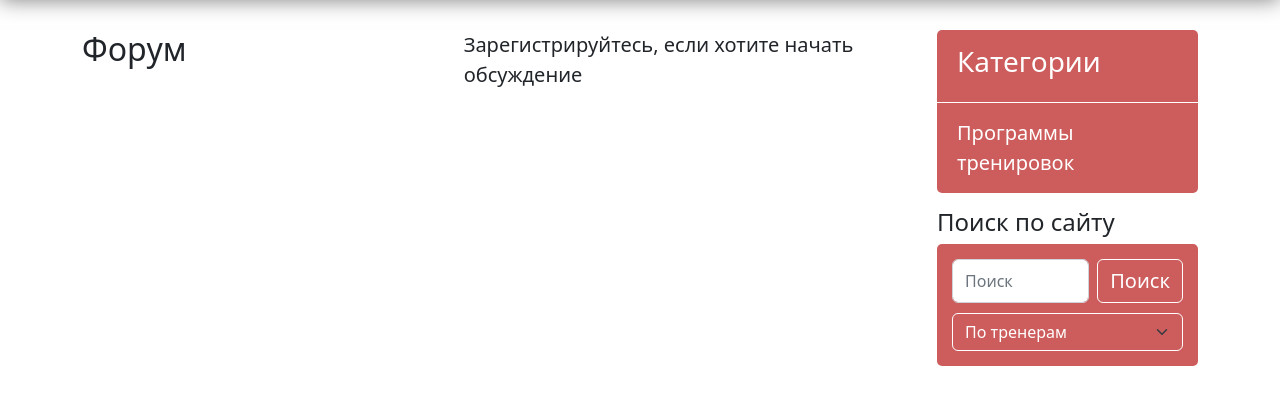
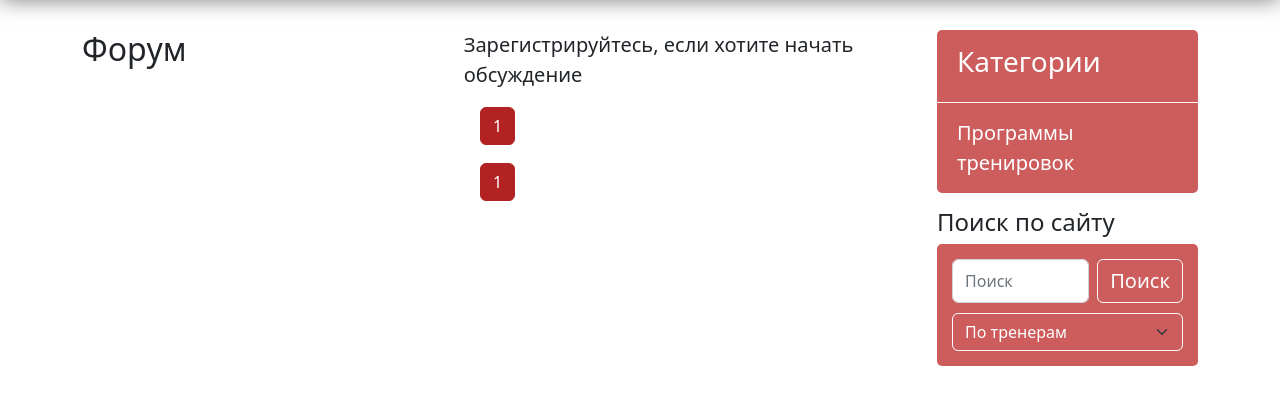
Before and after one commit to maxd2098/dym_site, a PHP site: page /gym_site/forum.php in a window 1280 px wide. Shown: the part 86-486 px from the top of the page. Run offline with PHP 8.4, Linux system fonts and the light colour scheme; data that the repository does not hold is empty; some libraries are stand-ins or nearby versions.

Commit message:
Added pagination

```diff
--- a/app/controllers/adminForum.php
+++ b/app/controllers/adminForum.php
@@ -2,7 +2,7 @@
 
 include_once SITE_ROOT . "/app/database/db.php";
 
-$topics = selectAllAndForForum('forum');
+//$topics = selectAllAndForForum('forum');
 
 // РЕДАКТИРОВАНИЕ ТЕМ ФОРУМА start
 
--- a/app/controllers/adminPrograms.php
+++ b/app/controllers/adminPrograms.php
@@ -2,7 +2,7 @@
 
 include_once SITE_ROOT . "/app/database/db.php";
 
-$programs = selectAllStatesForTrainer('programs', 'users');
+//$programs = selectAllStatesForTrainer('programs', 'users');
 
 // РЕДАКТИРОВАНИЕ СТАТЬИ В АДМИНКЕ start
 if ($_SERVER['REQUEST_METHOD'] == 'GET' && isset($_GET['edit_id'])) {
--- a/app/controllers/adminUsers.php
+++ b/app/controllers/adminUsers.php
@@ -2,7 +2,7 @@
 
 include SITE_ROOT . "/app/database/db.php";
 
-$users = selectAllAnd('users');
+//$users = selectAllAnd('users');
 
 $id = '';
 
--- a/app/controllers/forum.php
+++ b/app/controllers/forum.php
@@ -2,7 +2,7 @@
 
 include_once SITE_ROOT . "/app/database/db.php";
 
-$topics = selectAllAndForForum('forum');
+//$topics = selectAllAndForForum('forum');
 //che($topics);
 
 // СОЗДАНИЕ ТЕМЫ start
--- a/app/controllers/programs.php
+++ b/app/controllers/programs.php
@@ -4,7 +4,7 @@
 
 // ДОБАВЛЕНИЕ СТАТЬИ start
 
-$programs = selectAllStatesForTrainer('programs', 'users');
+//$programs = selectAllStatesForTrainer('programs', 'users');
 
 $title = '';
 $text = '';
--- a/assets/css/style.css
+++ b/assets/css/style.css
@@ -568,7 +568,29 @@
     font-style: italic;
 }
 
+/*
+    PAGINATION
+ */
 
+.pagination {
+    --bs-pagination-color: white;
+    --bs-pagination-hover-color: white;
+    --bs-pagination-bg: indianred;
+    --bs-pagination-hover-bg: firebrick;
+    --bs-pagination-focus-color: white;
+    --bs-pagination-focus-bg: firebrick;
+    --bs-pagination-active-bg: firebrick;
+    --bs-pagination-active-border-color: #dee2e6;
+    --bs-pagination-focus-box-shadow: 0 0 0 0.25rem rgba(178, 34, 34, 0.25);
+}
+
+.pagination li .main-page {
+    border: 1px solid firebrick;
+}
+
+.pagination .active {
+    border: 1px solid white;
+}
 
 
 /*
--- a/forum.php
+++ b/forum.php
@@ -19,8 +19,17 @@
 <!--HEADER start-->
 <?php
 
-include "pages/header.php";
+include SITE_ROOT . "/pages/header.php";
 include SITE_ROOT . "/app/controllers/forum.php";
+
+$page = isset($_GET['page']) ? $_GET['page'] : 1;
+$limit = 2;
+$offset = $limit * ($page - 1);
+$countPage = countTable('forum');
+$countPage = ceil($countPage['count'] / $limit);
+//che($countPage);
+
+$topics = selectAllForPage('forum', $limit, $offset);
 
 ?>
 <!--HEADER end-->
@@ -51,6 +60,11 @@
             </div>
 
             <div class="forum-cards">
+
+                <!--PAGINATION start-->
+                <?php include SITE_ROOT . "/pages/pagination.php"; ?>
+                <!--PAGINATION end-->
+
                 <?php foreach($topics as $topic): ?>
 
                 <a href="<?=BASE_URL . 'topic.php?id_topic=' . $topic['id_topic'] . '&email=' . $topic['email']; ?>">
@@ -77,6 +91,10 @@
                 </a>
 
                 <?php endforeach; ?>
+
+                <!--PAGINATION start-->
+                <?php include SITE_ROOT . "/pages/pagination.php"; ?>
+                <!--PAGINATION end-->
 
             </div>
 
--- /dev/null
+++ b/pages/pagination.php
@@ -0,0 +1,35 @@
+<nav aria-label="">
+    <ul class="pagination justify-content-center">
+        <?php if($page > 1): ?>
+            <li class="page-item">
+                <a class="page-link" href="?page=<?=$page - 1; ?>">Предыдущая</a>
+            </li>
+            <?php if($page > 2): ?>
+                <li class="page-item">
+                    <a class="page-link" href="?page=<?=$page - 2; ?>"><?=$page - 2; ?></a>
+                </li>
+            <?php endif; ?>
+            <li class="page-item">
+                <a class="page-link" href="?page=<?=$page - 1; ?>"><?=$page - 1; ?></a>
+            </li>
+        <?php endif; ?>
+
+        <li class="page-item active">
+            <a class="page-link main-page"><?=$page; ?></a>
+        </li>
+
+        <?php if($countPage > $page): ?>
+            <li class="page-item">
+                <a class="page-link" href="?page=<?=$page + 1; ?>"><?=$page + 1; ?></a>
+            </li>
+            <?php if($countPage - 1 > $page): ?>
+                <li class="page-item">
+                    <a class="page-link" href="?page=<?=$page + 2; ?>"><?=$page + 2; ?></a>
+                </li>
+            <?php endif; ?>
+            <li class="page-item">
+                <a class="page-link" href="?page=<?=$page + 1; ?>">Следующая</a>
+            </li>
+        <?php endif; ?>
+    </ul>
+</nav>
--- a/pages/sidebar.php
+++ b/pages/sidebar.php
@@ -26,7 +26,7 @@
         </ul>
     </div>
     <h4 class="title-search">Поиск по сайту</h4>
-    <form class="sidebar-search" action="<?=BASE_URL . 'search.php'?>" method="post">
+    <form class="sidebar-search" action="<?=BASE_URL . 'search.php'?>">
         <div class="d-flex">
             <input name="search" value="<?=isset($search) ? $search : ''; ?>" class="form-control me-2" type="search" placeholder="Поиск" aria-label="Поиск">
             <button name="button_search" class="btn" type="submit">Поиск</button>
--- a/photoEdit.php
+++ b/photoEdit.php
@@ -45,7 +45,7 @@
             </div>
             <div class="w-100"></div>
             <div class="btn-div mb-3 col-12 col-lg-4">
-                <button name="button_editPhoto" type="submit" class="btn btn-primary">Сохранить</button>
+                <button name="button_editPhoto" type="submit" class="btn btn-danger">Сохранить</button>
                 <a class="button-reg" href="<?=BASE_URL . 'profile.php'?>">
                     <button type="button" class="btn btn-secondary">Не сохранять</button>
                 </a>
--- a/profileEdit.php
+++ b/profileEdit.php
@@ -88,7 +88,7 @@
             </div>
             <div class="w-100"></div>
             <div class="btn-div mb-3 col-12 col-lg-4">
-                <button name="button_editProfile" type="submit" class="btn btn-primary">Сохранить</button>
+                <button name="button_editProfile" type="submit" class="btn btn-danger">Сохранить</button>
                 <a class="button-reg" href="<?=BASE_URL . 'profile.php'?>">
                     <button type="button" class="btn btn-secondary">Не сохранять</button>
                 </a>
--- a/support.php
+++ b/support.php
@@ -49,14 +49,14 @@
             <form class="support-form" method="post" action="support.php">
                 <div class="mb-3">
                     <label for="exampleFormControlInput1" class="form-label">Адрес электронной почты</label>
-                    <input value="<?=$_SESSION['email']; ?>" type="email" class="form-control" id="exampleFormControlInput1" placeholder="Ваш адрес" disabled>
+                    <input value="<?=$_SESSION['email']; ?>" type="email" class="form-control" placeholder="Ваш адрес" disabled>
                 </div>
                 <div class="mb-3">
                     <label for="exampleFormControlTextarea1" class="form-label">Ваше обращение (max: 1000 символов)</label>
-                    <textarea name="message" class="form-control" id="exampleFormControlTextarea1" rows="6" maxlength="1000"></textarea>
+                    <textarea name="message" class="form-control" rows="6" maxlength="1000"></textarea>
                 </div>
                 <div class="button-support col-auto">
-                    <button name="button_supportMsg" type="submit" class="btn btn-primary mb-3">Отправить</button>
+                    <button name="button_supportMsg" type="submit" class="btn btn-danger mb-3">Отправить</button>
                 </div>
             </form>
 
```
Also changed, not shown: admin/adminForum/display.php (+14 -0 lines), admin/adminPrograms/display.php (+14 -0 lines), admin/adminUsers/display.php (+14 -0 lines), app/controllers/search.php (+5 -5 lines), app/database/db.php (+51 -0 lines), programms.php (+13 -0 lines), trainers.php (+15 -1 lines).
